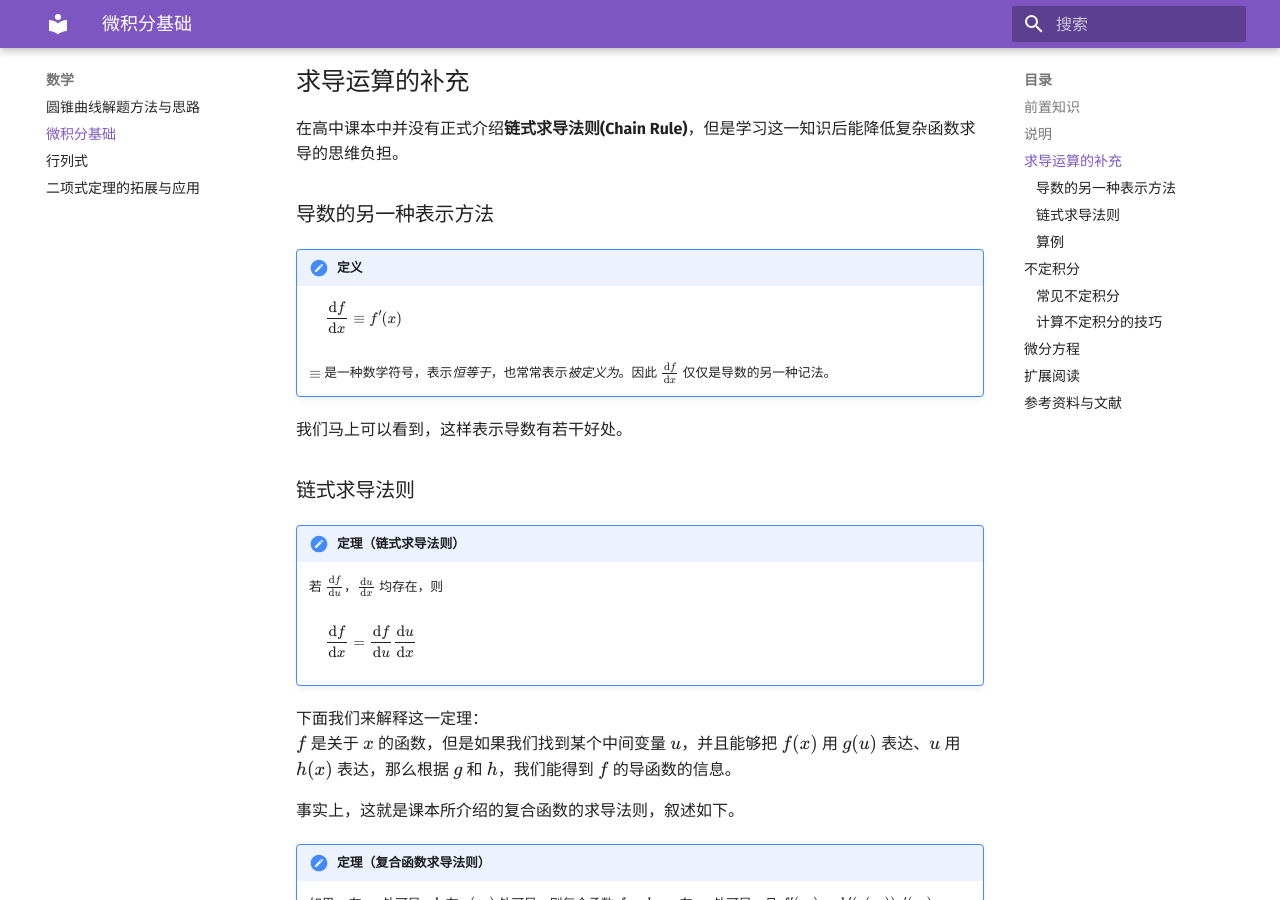
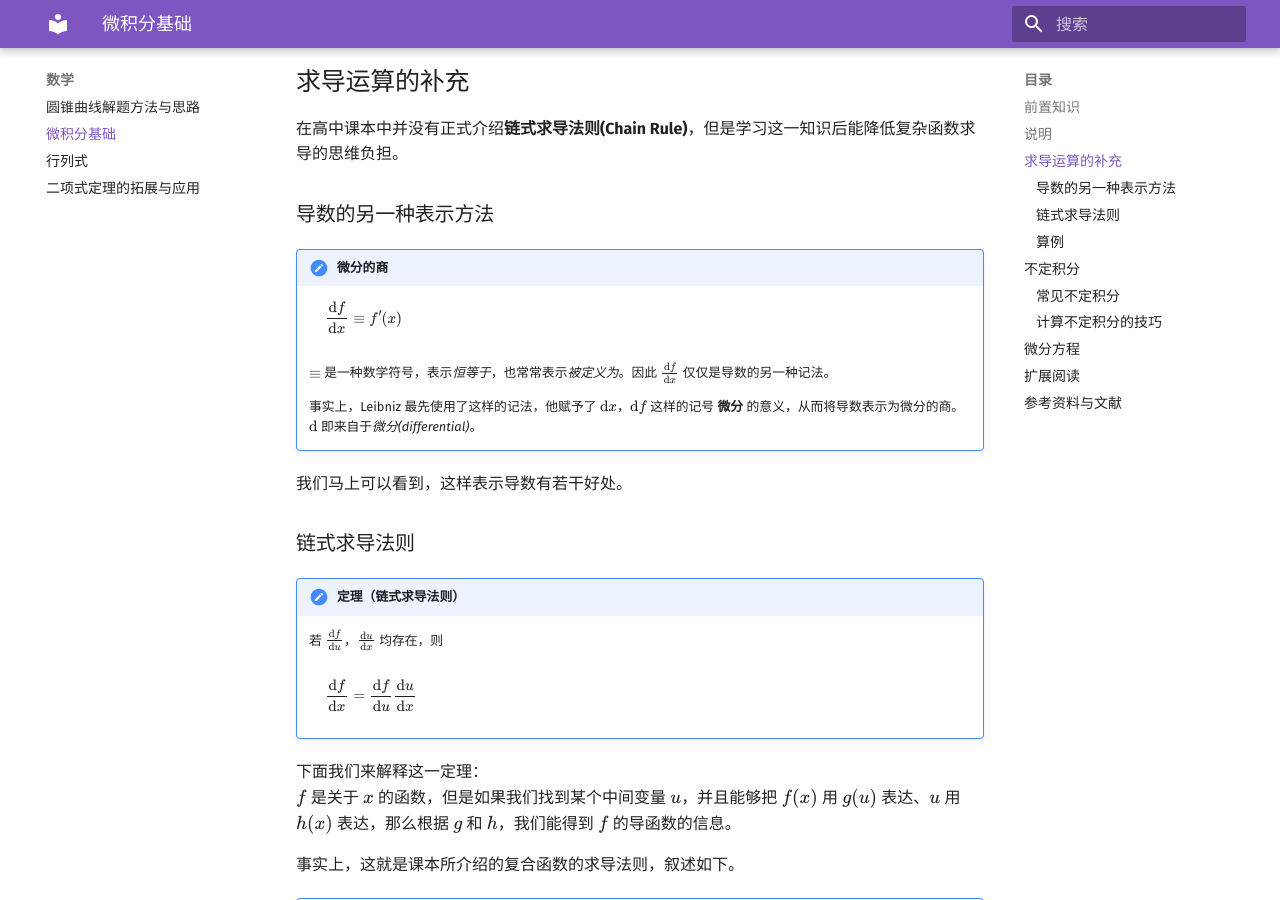
Before and after one commit to Commu-YCYZ/Commu-YCYZ, an MkDocs documentation site: the page built from docs/math/basic-calculus.md, in a window 1280 px wide and 900 px high, scrolled down 657 px. Built offline with MkDocs 1.6.1 and Material for MkDocs 9.7.7, drawn with Linux system fonts in a browser that asks for light colours; formulas are drawn with MathJax 3.

Commit message:
feat(math/basic-calculus): 增加解释

```diff
--- a/docs/math/basic-calculus.md
+++ b/docs/math/basic-calculus.md
@@ -19,10 +19,12 @@
 
 ### 导数的另一种表示方法
 
-!!! note "定义"
+!!! note "微分的商"
     $$\frac{\mathrm{d}f}{\mathrm{d}x}\equiv f^\prime(x)$$
 
     $\equiv$ 是一种数学符号，表示*恒等于*，也常常表示*被定义为*。因此 $\frac{\mathrm{d}f}{\mathrm{d}x}$ 仅仅是导数的另一种记法。
+
+    事实上，Leibniz 最先使用了这样的记法，他赋予了 $\mathrm{d}x$，$\mathrm{d}f$ 这样的记号 **微分** 的意义，从而将导数表示为微分的商。$\mathrm{d}$ 即来自于*微分(differential)*。
 
 我们马上可以看到，这样表示导数有若干好处。
 
```
